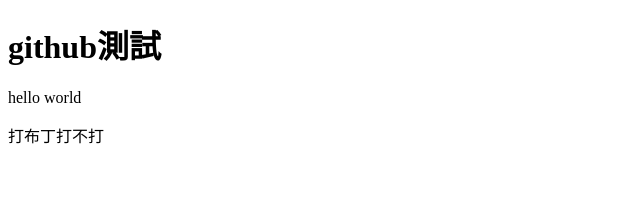
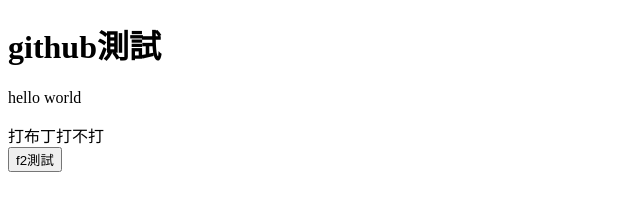
Before and after one commit to Chifong0524/myweb0817, a plain HTML site: page index.html in a window 1280 px wide. Shown: the whole page, without its empty margins (0-640 px from the left). Drawn offline with Linux system fonts and the light colour scheme.

Commit message:
f2新增按鈕

```diff
--- a/index.html
+++ b/index.html
@@ -9,5 +9,6 @@
     <h1>github測試</h1>
     <p>hello world</p>
     <div>打布丁打不打</div>
+    <button>f2測試</button>
 </body>
 </html>
```
